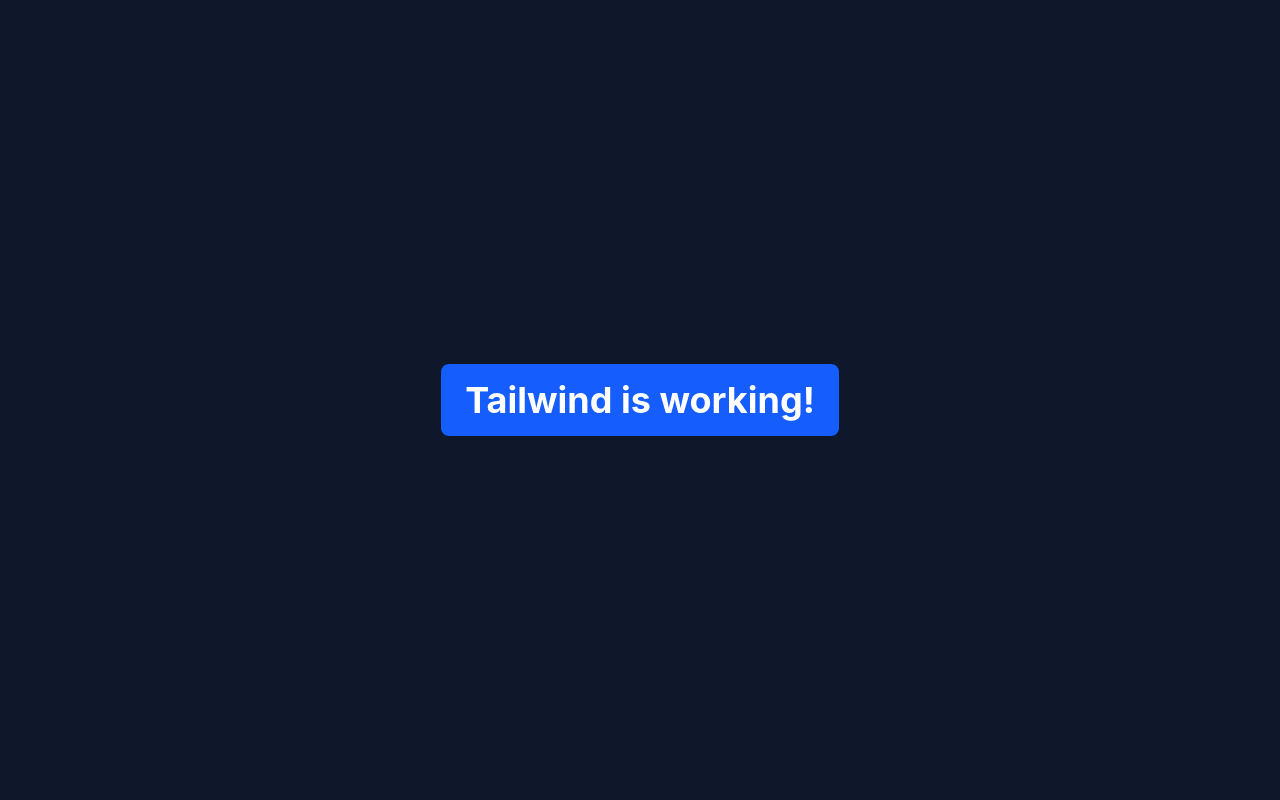
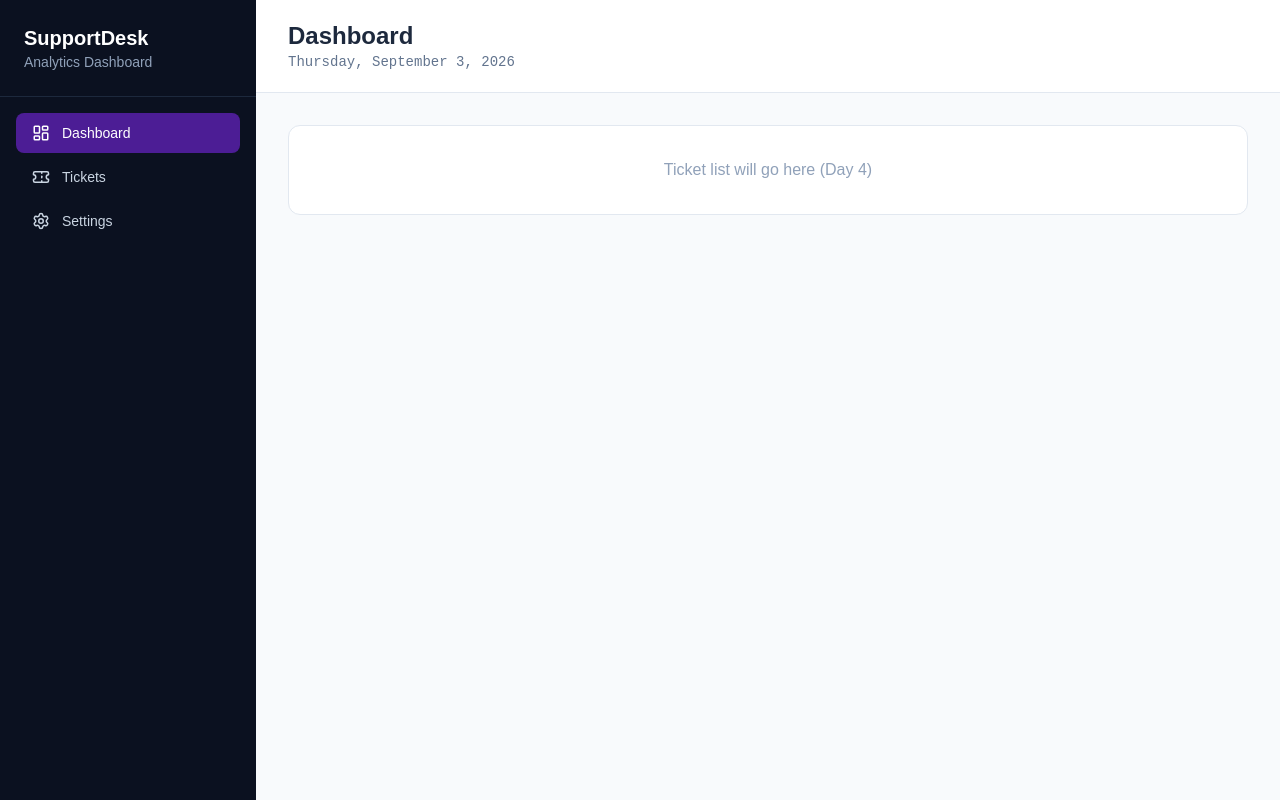
Before and after one commit to Marvelo1g/support-analytics-dashboard, a React (Vite) app: page / in a window 1280 px wide. Built offline with nearby package versions, Linux system fonts and the light colour scheme.

Commit message:
Day 3: App shell with Sidebar, Header, and custom design system (Space Grotesk, JetBrains Mono, custom color tokens)

```diff
--- a/index.html
+++ b/index.html
@@ -1,6 +1,10 @@
 <!doctype html>
 <html lang="en">
-  <head>
+
+
+
+
+<head>
     <meta charset="UTF-8" />
     <link rel="icon" type="image/svg+xml" href="/favicon.svg" />
     <meta name="viewport" content="width=device-width, initial-scale=1.0" />
--- a/package.json
+++ b/package.json
@@ -10,9 +10,13 @@
     "preview": "vite preview"
   },
   "dependencies": {
+    "@fontsource/jetbrains-mono": "^5.3.0",
+    "@fontsource/space-grotesk": "^5.3.0",
     "@tailwindcss/vite": "^4.3.3",
+    "lucide-react": "^1.40.0",
     "react": "^19.2.8",
-    "react-dom": "^19.2.8"
+    "react-dom": "^19.2.8",
+    "recharts": "^3.10.1"
   },
   "devDependencies": {
     "@eslint/js": "^10.0.1",
--- a/src/App.jsx
+++ b/src/App.jsx
@@ -1,9 +1,18 @@
+import Sidebar from './components/Sidebar'
+import Header from './components/Header'
+
 function App() {
   return (
-    <div className="min-h-screen flex items-center justify-center bg-slate-900">
-      <h1 className="text-4xl font-bold text-white bg-blue-600 px-6 py-4 rounded-lg">
-        Tailwind is working!
-      </h1>
+    <div className="flex min-h-screen bg-slate-50">
+      <Sidebar />
+      <div className="flex-1 flex flex-col">
+        <Header />
+        <main className="flex-1 p-8">
+          <div className="bg-white rounded-xl border border-slate-200 p-8 text-slate-400 text-center">
+            Ticket list will go here (Day 4)
+          </div>
+        </main>
+      </div>
     </div>
   )
 }
--- /dev/null
+++ b/src/assets/Header.jsx
@@ -0,0 +1,16 @@
+function Header() {
+  const today = new Date().toLocaleDateString('en-US', {
+    weekday: 'long', year: 'numeric', month: 'long', day: 'numeric'
+  })
+
+  return (
+    <header className="bg-white border-b border-slate-200 px-8 py-5 flex items-center justify-between">
+      <div>
+        <h2 className="text-2xl font-bold text-slate-800">Dashboard</h2>
+        <p className="text-sm text-slate-500">{today}</p>
+      </div>
+    </header>
+  )
+}
+
+export default Header
--- /dev/null
+++ b/src/components/Header.jsx
@@ -0,0 +1,16 @@
+function Header() {
+  const today = new Date().toLocaleDateString('en-US', {
+    weekday: 'long', year: 'numeric', month: 'long', day: 'numeric'
+  })
+
+  return (
+    <header className="bg-white border-b border-slate-200 px-8 py-5 flex items-center justify-between">
+      <div>
+        <h2 className="text-2xl font-bold text-slate-800">Dashboard</h2>
+        <p className="text-sm text-slate-500 font-mono">{today}</p>
+      </div>
+    </header>
+  )
+}
+
+export default Header
--- /dev/null
+++ b/src/components/Sidebar.jsx
@@ -0,0 +1,40 @@
+import { LayoutDashboard, Ticket, Settings } from 'lucide-react'
+
+function Sidebar() {
+  const navItems = [
+    { icon: LayoutDashboard, label: 'Dashboard', active: true },
+    { icon: Ticket, label: 'Tickets', active: false },
+    { icon: Settings, label: 'Settings', active: false },
+  ]
+
+  return (
+        <aside className="w-64 bg-ink text-white flex flex-col min-h-screen">
+      <div className="p-6 border-b border-slate-800">
+        <h1 className="text-xl font-bold">SupportDesk</h1>
+        <p className="text-sm text-slate-400">Analytics Dashboard</p>
+      </div>
+      <nav className="flex-1 p-4 space-y-1">
+        {navItems.map((item) => {
+          const Icon = item.icon
+          return (
+
+            <a key={item.label}
+              href="#"
+              className={
+                item.active
+               ? 'flex items-center gap-3 px-4 py-2.5 rounded-lg transition-colors bg-accent text-white'
+                  : 'flex items-center gap-3 px-4 py-2.5 rounded-lg transition-colors text-slate-300 hover:bg-slate-800'
+              }
+            >
+              <Icon size={18} />
+              <span className="text-sm font-medium">{item.label}</span>
+            </a>
+
+        )
+        })}
+      </nav>
+    </aside>
+  )
+}
+
+export default Sidebar
--- a/src/index.css
+++ b/src/index.css
@@ -1 +1,18 @@
 @import "tailwindcss";
+@import "@fontsource/space-grotesk/400.css";
+@import "@fontsource/space-grotesk/500.css";
+@import "@fontsource/space-grotesk/600.css";
+@import "@fontsource/space-grotesk/700.css";
+@import "@fontsource/jetbrains-mono/400.css";
+@import "@fontsource/jetbrains-mono/500.css";
+
+@theme {
+  --font-sans: 'Space Grotesk', sans-serif;
+  --font-mono: 'JetBrains Mono', monospace;
+
+  --color-ink: #0B1120;
+  --color-accent: #4C1D95;
+  --color-status-open: #EF4444;
+  --color-status-pending: #F59E0B;
+  --color-status-resolved: #14B8A6;
+}
```
Also changed, not shown: 1 other file (tests, documents, lock files or other folders).
